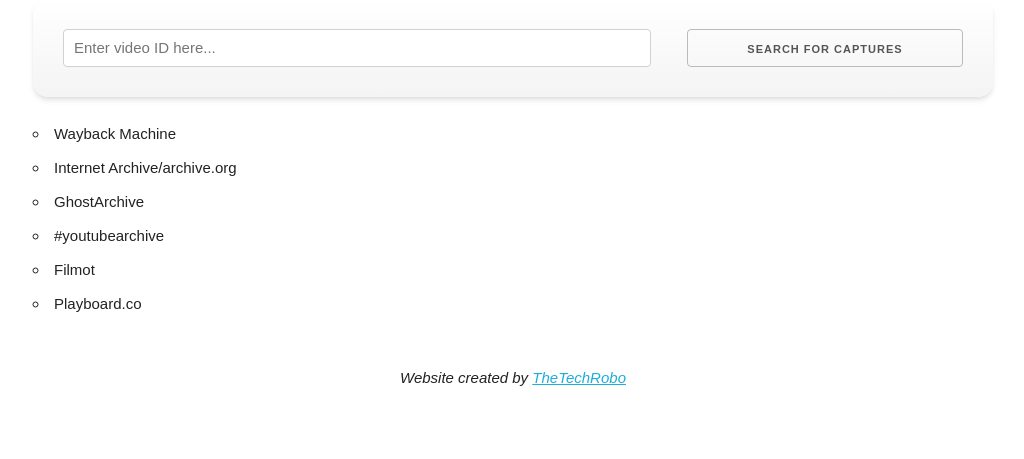
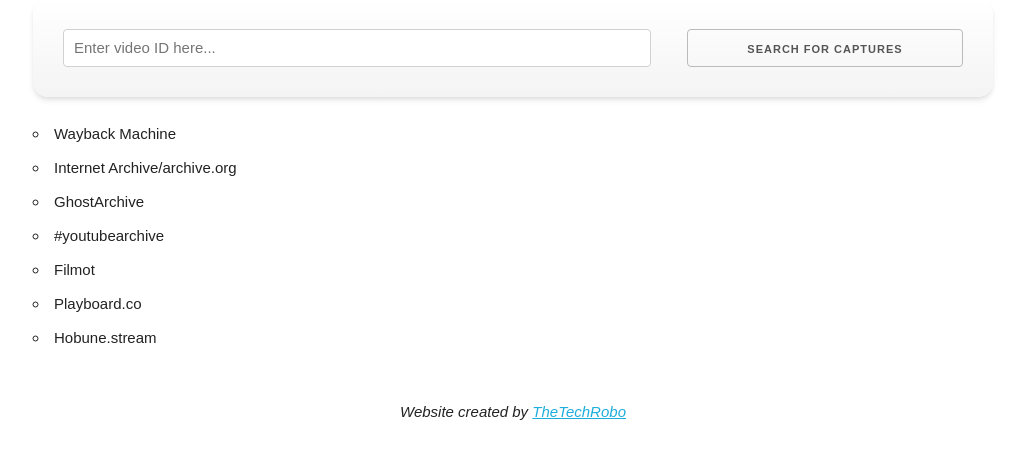
Before and after one commit to TheTechRobo/youtubevideofinder, a Flask app: page / in a window 1280 px wide. Shown: the part 238-697 px from the top of the page, without its empty margins (127-1151 px from the left). Run offline with Flask 3, Linux system fonts and the light colour scheme; some libraries are stand-ins or nearby versions.

Commit message:
Add Hobune.stream to the initial list of websites
This really needs a better solution.

```diff
--- a/templates/index.html
+++ b/templates/index.html
@@ -94,6 +94,7 @@
             <li>#youtubearchive</li>
             <li>Filmot</li>
             <li>Playboard.co</li>
+            <li>Hobune.stream</li>
         </ul>
     </div>
 </div>
```
